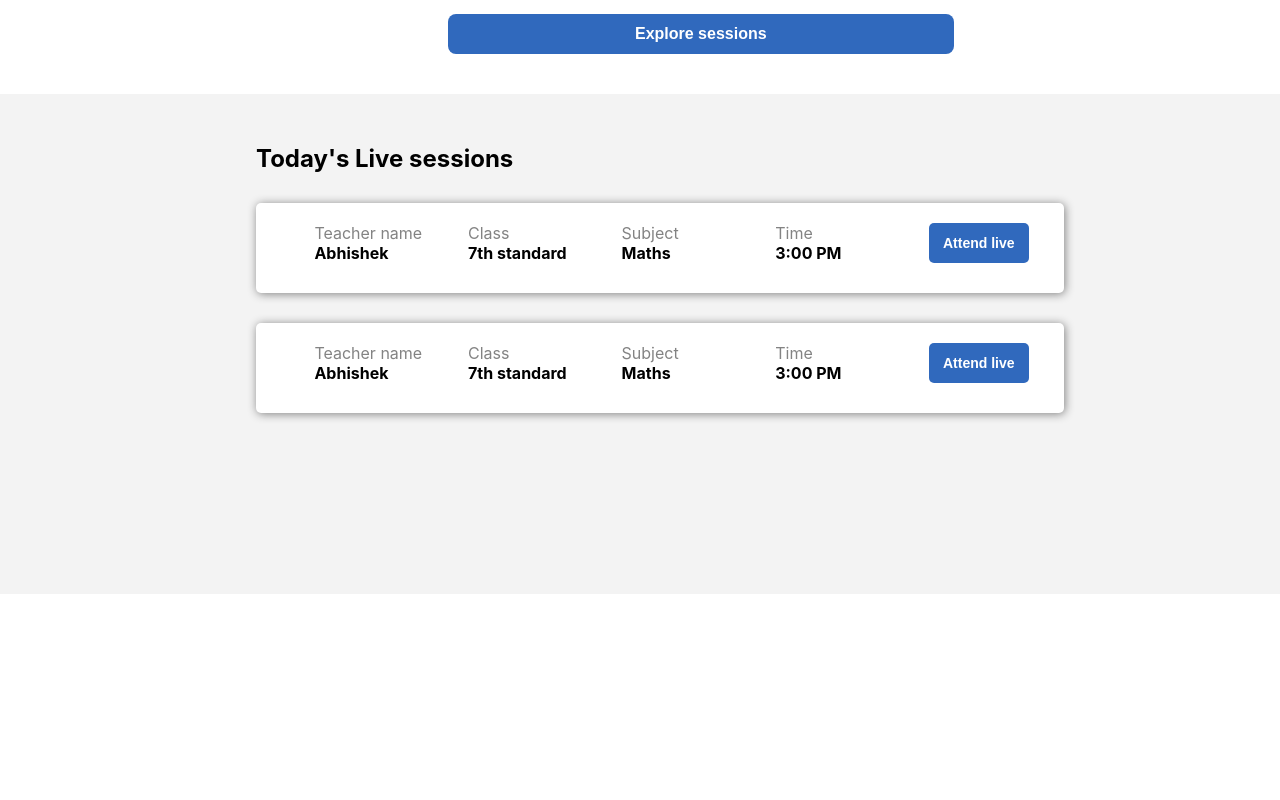
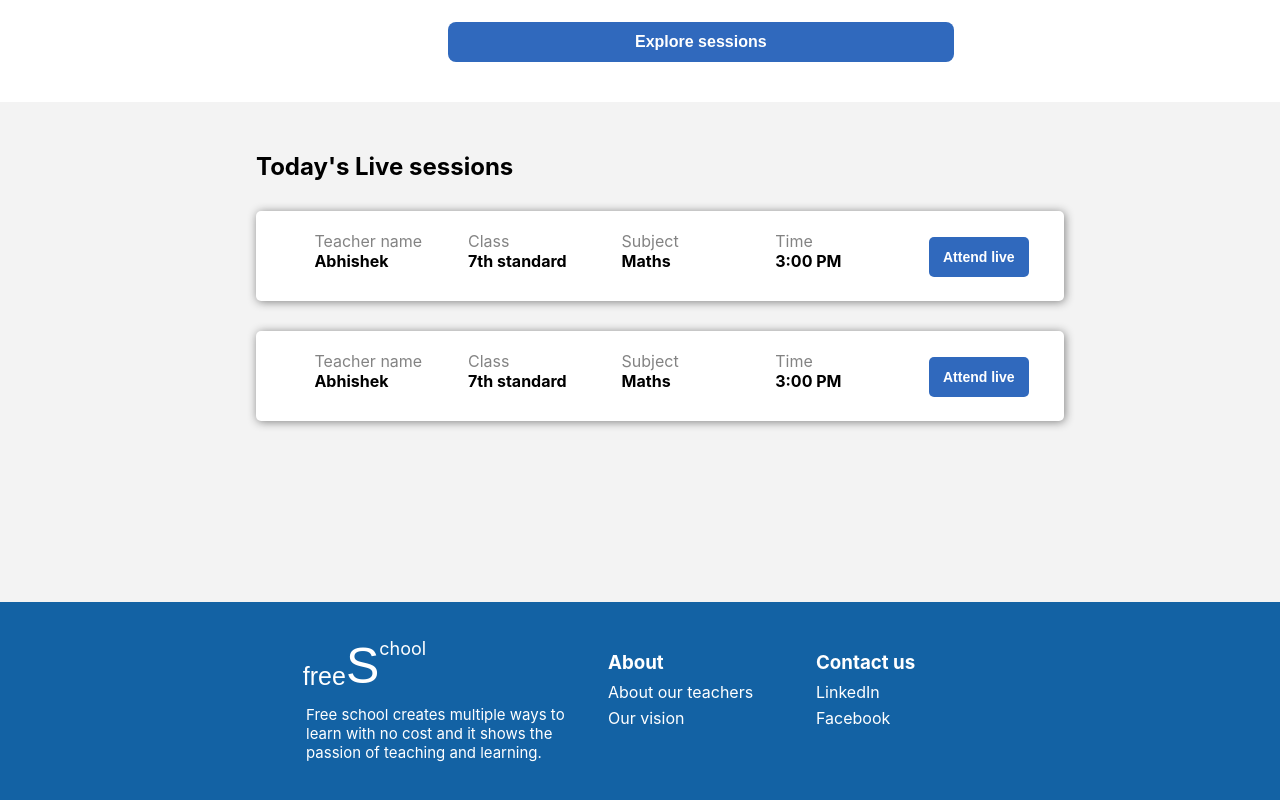
Before and after one commit to Abhi15git/freeschool, a React (Create React App) app in the folder freeschool/: page / in a window 1280 px wide. Shown: the part 212-1012 px from the top of the page. Before the commit the page ends 806 px from the top, so only its background shows below. Built offline with nearby package versions, Linux system fonts and the light colour scheme.

Commit message:
student page footer

```diff
--- a/freeschool/src/components/studentPage/student.jsx
+++ b/freeschool/src/components/studentPage/student.jsx
@@ -4,6 +4,11 @@ export const Student = () => {
     return (
         <div>
             <div className={styles.nav}>
+                <div className={styles.logo}>
+                    <p>free</p>
+                <p>S</p>
+                <p>chool</p>
+                </div>
             </div>
             <div className={styles.filters}>
                 <div>
@@ -45,6 +50,30 @@ export const Student = () => {
                 <ClassDetails/>
 
             </div>
+            <div className={styles.footer}>
+                <div>
+                    <div>
+                        <div className={styles.logo}>
+                        <p>free</p>
+                        <p>S</p>
+                        <p>chool</p>
+                        </div>
+                        <p>
+                            Free school creates multiple ways to learn with no cost and it shows the passion of teaching and learning.
+                        </p>
+                    </div>
+                    <div>
+                        <h3>About</h3>
+                        <p>About our teachers</p>
+                        <p>Our vision</p>
+                    </div>
+                    <div>
+                        <h3>Contact us</h3>
+                        <p>LinkedIn</p>
+                        <p>Facebook</p>
+                    </div>
+                </div>
+            </div>
         </div>
     )
 }
--- a/freeschool/src/components/studentPage/student.module.css
+++ b/freeschool/src/components/studentPage/student.module.css
@@ -1,8 +1,37 @@
 .nav{
     width: 100%;
-    height: 62px;
+    /* height: 62px; */
+    height: 70px;
     background-color: #3069BD;
 }
+
+/* logoo */
+.logo{
+    display: flex;
+    flex-direction: row;
+    color: white;
+    margin-left: 15%;
+    width: 130px;
+}
+
+.logo>p:nth-child(1){
+    font-size: 25px;
+    font-weight: 500;
+    font-family:sans-serif;
+    margin-top: 30px;
+}
+.logo>p:nth-child(2){
+    margin-top: 5px;
+    font-size: 50px;
+    font-family:fantasy;
+}
+.logo>p:nth-child(3){
+    font-size: 18px;
+    margin-top: 6px;
+}
+
+/* filters */
+
 .filters{
     height: auto;
     padding-top: 50px;
@@ -105,7 +134,45 @@
     color: white;
     font-size: 14px;
     font-weight: 600;
+    margin-top: 6px;
 }
 .classDetails button:hover{
     background-color: #002a68;
 }
+
+.footer{
+    width: 100%;
+    height: auto;
+    background-color: #1362A4;
+    padding-top: 30px;
+    padding-bottom: 30px;
+
+}
+.footer>div{
+    margin: auto;
+    width: 60%;
+     display: flex;
+    flex-direction: row;
+}
+.footer>div>div{
+    width: 400px;
+    color: white;
+}
+.footer>div>div:nth-child(1){
+  width: 600px;
+    color: white;
+    margin-right: 40px;
+}
+.footer>div>div:nth-child(1)>p{
+    margin-top: -40px;
+    margin-left: 50px;
+    font-size: 15px;
+
+}
+.footer>div>div:nth-child(2)>p,.footer>div>div:nth-child(3)>p{
+    margin-top: -10px;
+    color: white;
+}
+.footer>div>div:nth-child(3){
+    color: white;
+}
```
Also changed, not shown: freeschool/src/components/home/homeInfo.jsx (added), freeschool/src/components/home/homeInfo.module.css (added).
